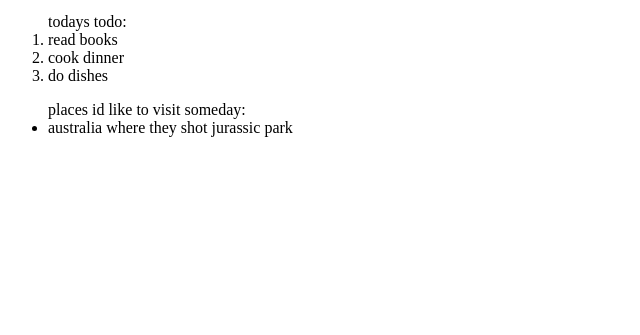
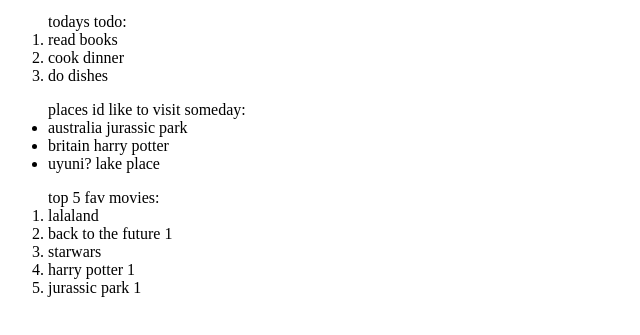
Before and after one commit to ayacdeg/odin-foundations, a plain HTML site: page lists.html in a window 1280 px wide. Shown: the part 155-490 px from the top of the page, without its empty margins (0-640 px from the left). Drawn offline with Linux system fonts and the light colour scheme.

Commit message:
finish :)

```diff
--- a/lists.html
+++ b/lists.html
@@ -21,8 +21,18 @@
         <li>do dishes</li>
     </ol>
 
-    <ul>places id like to visit someday:
-        <li>australia where they shot jurassic park</li>
+    <ul> places id like to visit someday:
+        <li>australia jurassic park</li>
+        <li>britain  harry potter</li>
+        <li>uyuni? lake place</li>
     </ul>
+
+    <ol> top 5 fav movies:
+        <li>lalaland</li>
+        <li>back to the future 1</li>
+        <li>starwars</li>
+        <li>harry potter 1</li>
+        <li>jurassic park 1</li>
+    </ol>
 </body>
 </html>
```
